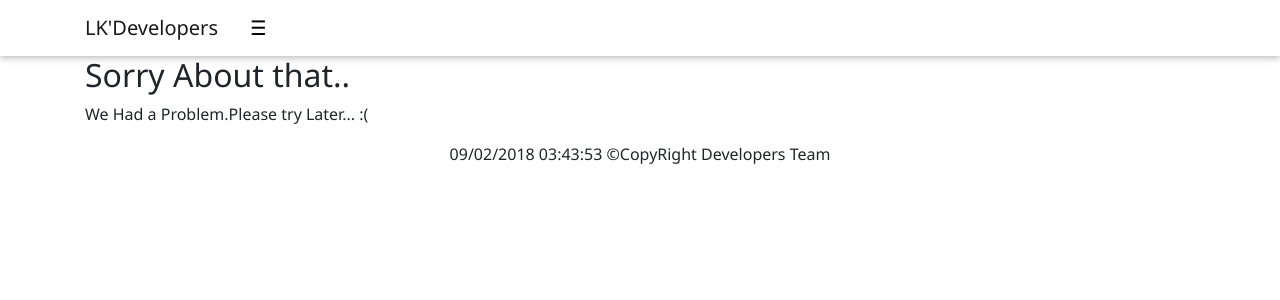
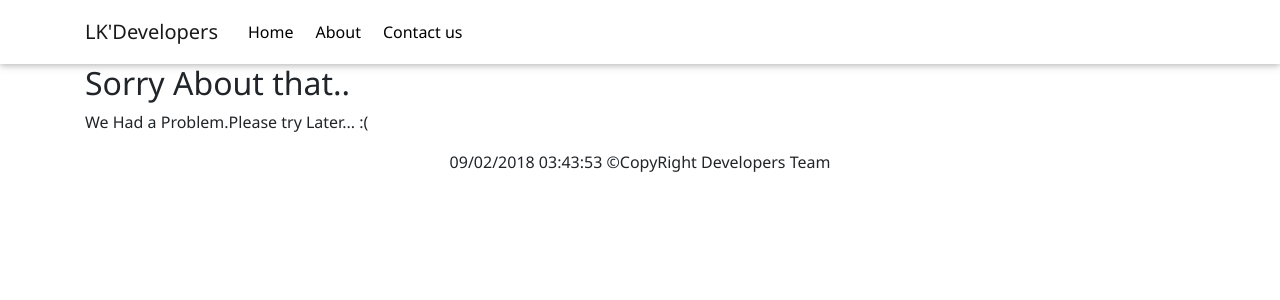
Before and after one commit to UsmanHaiderKhan/Asp.AngularCore, an ASP.NET Core app: page /Error in a window 1280 px wide. Shown: the top 300 px of the page. Run offline with ASP.NET Core 8, Linux system fonts and the light colour scheme; the project's own start-up code is not run, and a stand-in starts its controllers and pages.

Commit message:
Update the Layout Styling

```diff
--- a/Asp.AngularCore.git/Views/Shared/_LayoutPage.cshtml
+++ b/Asp.AngularCore.git/Views/Shared/_LayoutPage.cshtml
@@ -3,7 +3,7 @@
 <head>
     <meta charset="utf-8" />
     <title>Angular Core App:@ViewBag.Title</title>
-    <link rel="stylesheet" href="https://maxcdn.bootstrapcdn.com/font-awesome/4.7.0/css/font-awesome.min.css">
+    @*<link rel="stylesheet" href="https://maxcdn.bootstrapcdn.com/font-awesome/4.7.0/css/font-awesome.min.css">*@
     <!-- Bootstrap core CSS -->
     <link href="~/MDB-Free/css/bootstrap.min.css" rel="stylesheet">
     <!-- Material Design Bootstrap -->
@@ -12,19 +12,19 @@
     <link href="~/css/styles.css" rel="stylesheet" />
 </head>
 <body>
-    <div class="navbar navbar-light">
+    <div class="navbar navbar-light navbar-expand-md scrolling-navbar">
         <header class="container">
             <div class="">
                 <div class="navbar-brand">LK'Developers</div>
                 <button class="navbar-toggler" data-toggle="collapse" data-target="#men">&#9776;</button>
             </div>
-            <menu id="men" class="collapse navbar-collapse">
-                <ul>
-                    <li><a asp-controller="App" asp-action="Index"><span class="fa fa-home"></span>Home</a></li>
-                    <li><a asp-controller="App" asp-action="About"><span class="fa fa-user"></span>About</a></li>
-                    <li><a asp-controller="App" asp-action="Contact"><span class="fa fa-home"></span>Contact us</a></li>
+            <div id="men" class="collapse navbar-collapse">
+                <ul class="navbar-nav">
+                    <li class="nav-item"><a class="nav-link" asp-controller="App" asp-action="Index"><span class="fa fa-home"></span>Home</a></li>
+                    <li class="nav-item"><a class="nav-link" asp-controller="App" asp-action="About"><span class="fa fa-user"></span>About</a></li>
+                    <li class="nav-item"><a class="nav-link" asp-controller="App" asp-action="Contact"><span class="fa fa-home"></span>Contact us</a></li>
                 </ul>
-            </menu>
+            </div>
         </header>
     </div>
     <section class="container">
```
